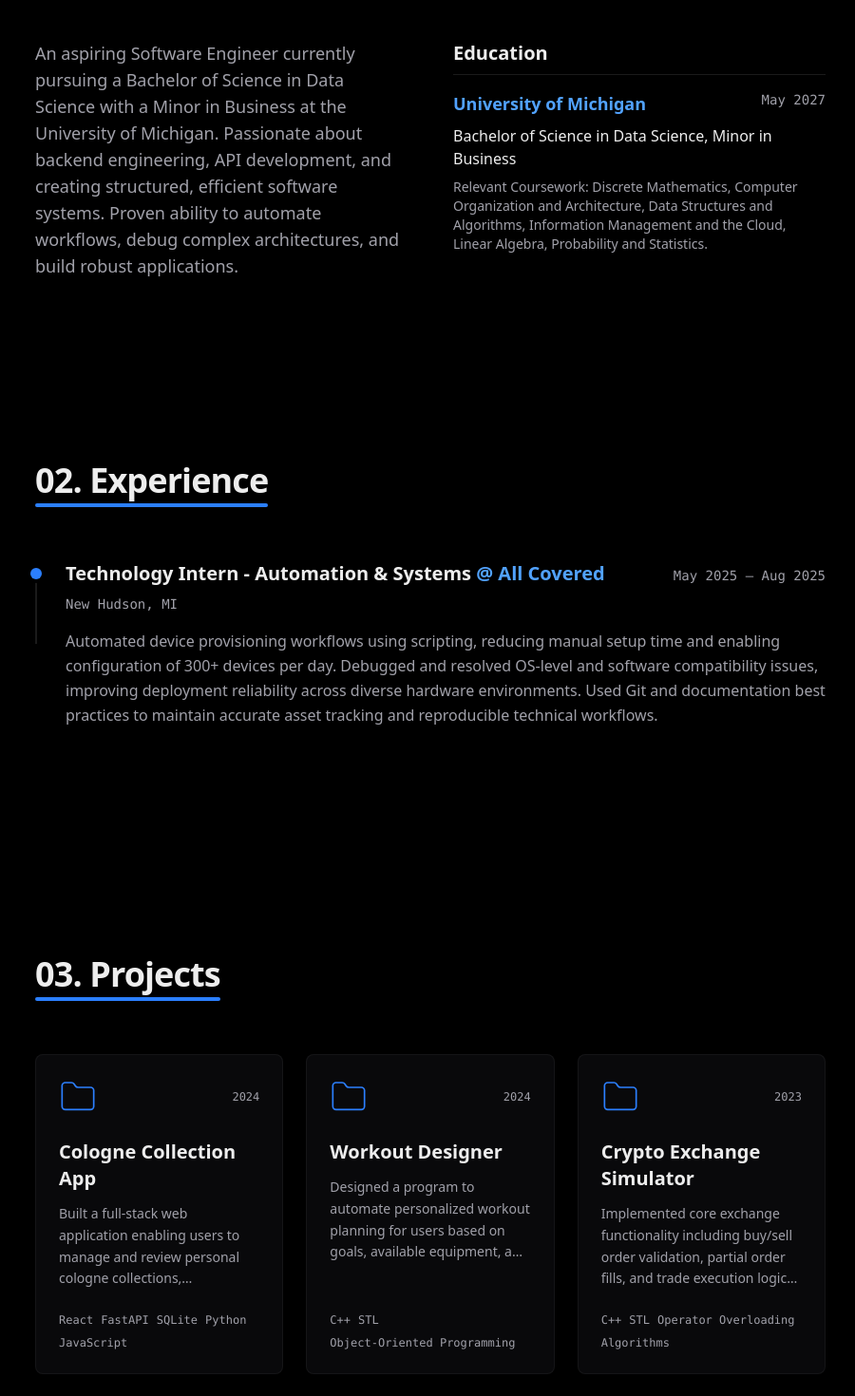
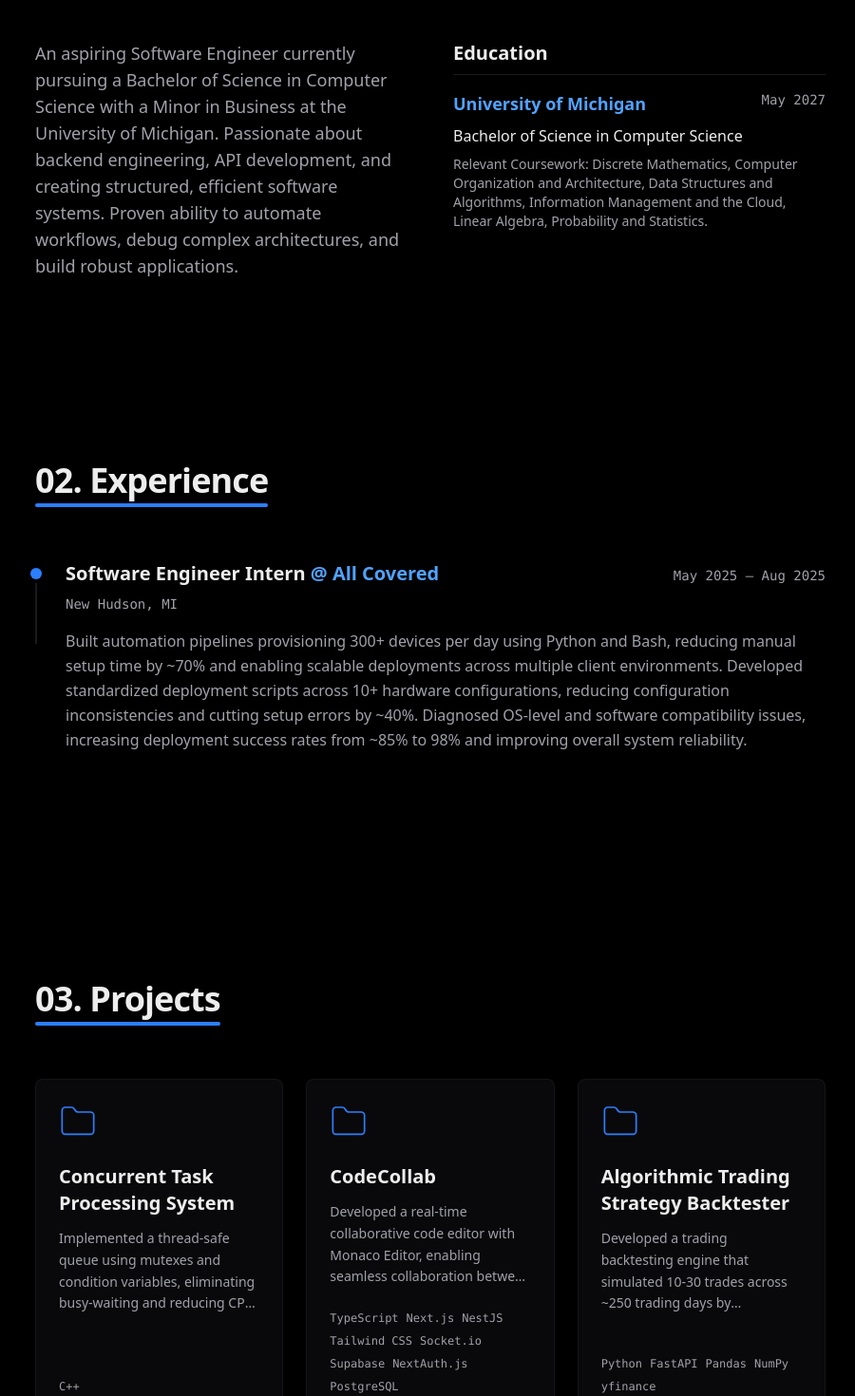
Before and after one commit to ashmityerukola/portfolio, a Next.js app: page / in a window 1280 px wide. Shown: the part 840-2310 px from the top of the page at 95% size, without its empty margins (187-1087 px from the left). Built offline with nearby package versions, Linux system fonts and the light colour scheme.

Commit message:
Update resume data to reflect latest experience and projects

```diff
--- a/src/data/resume.ts
+++ b/src/data/resume.ts
@@ -4,9 +4,9 @@ export const resumeData = {
   location: "East Lansing, MI",
   locationLink: "https://www.google.com/maps/place/East+Lansing,+MI",
   about:
-    "An aspiring Software Engineer currently pursuing a Bachelor of Science in Data Science with a Minor in Business at the University of Michigan. Passionate about backend engineering, API development, and creating structured, efficient software systems. Proven ability to automate workflows, debug complex architectures, and build robust applications.",
+    "An aspiring Software Engineer currently pursuing a Bachelor of Science in Computer Science with a Minor in Business at the University of Michigan. Passionate about backend engineering, API development, and creating structured, efficient software systems. Proven ability to automate workflows, debug complex architectures, and build robust applications.",
   summary:
-    "I am a junior Data Science student at the University of Michigan. My focus lies in systems programming and full-stack development. I have built diverse projects spanning from performant C++ applications to modern web apps using React and FastAPI. In my most recent role as a Technology Intern at All Covered, I automated device provisioning workflows, reducing manual setup time significantly. I'm always eager to learn and tackle complex technical challenges.",
+    "I am a junior Computer Science student at the University of Michigan. My focus lies in systems programming and full-stack development. I have built diverse projects spanning from performant C++ applications to modern web apps using React and Next.js. In my most recent role as a Software Engineer Intern at All Covered, I built automation pipelines for device provisioning, reducing manual setup time significantly. I'm always eager to learn and tackle complex technical challenges.",
   avatarUrl: "",
   personalWebsiteUrl: "https://ashmityerukola.com",
   contact: {
@@ -29,7 +29,7 @@ export const resumeData = {
     {
       school: "University of Michigan",
       href: "https://umich.edu",
-      degree: "Bachelor of Science in Data Science, Minor in Business",
+      degree: "Bachelor of Science in Computer Science",
       logoUrl: "",
       end: "May 2027",
       description: "Relevant Coursework: Discrete Mathematics, Computer Organization and Architecture, Data Structures and Algorithms, Information Management and the Cloud, Linear Algebra, Probability and Statistics.",
@@ -41,71 +41,81 @@ export const resumeData = {
       href: "https://www.allcovered.com/",
       badges: [],
       location: "New Hudson, MI",
-      title: "Technology Intern - Automation & Systems",
+      title: "Software Engineer Intern",
       logoUrl: "",
-      start: "May 2025", // Adjusted to be past contextually based on "my last job was"
+      start: "May 2025",
       end: "Aug 2025",
       description:
-        "Automated device provisioning workflows using scripting, reducing manual setup time and enabling configuration of 300+ devices per day. Debugged and resolved OS-level and software compatibility issues, improving deployment reliability across diverse hardware environments. Used Git and documentation best practices to maintain accurate asset tracking and reproducible technical workflows.",
+        "Built automation pipelines provisioning 300+ devices per day using Python and Bash, reducing manual setup time by ~70% and enabling scalable deployments across multiple client environments. Developed standardized deployment scripts across 10+ hardware configurations, reducing configuration inconsistencies and cutting setup errors by ~40%. Diagnosed OS-level and software compatibility issues, increasing deployment success rates from ~85% to 98% and improving overall system reliability.",
     },
   ],
   skills: [
     "Python",
+    "TypeScript",
+    "Java",
     "C++",
     "C",
-    "Java",
-    "SQL (SQLite)",
+    "SQL",
     "JavaScript",
     "HTML/CSS",
+    "ARM Assembly",
     "React",
+    "Next.js",
     "FastAPI",
+    "NestJS",
+    "NextAuth.js",
     "Git",
     "Linux",
     "Google Cloud Platform",
+    "Supabase",
+    "SQLite",
+    "Pandas",
+    "NumPy",
+    "Socket.io",
+    "Monaco Editor"
   ],
   projects: [
     {
-      title: "Cologne Collection App",
+      title: "Concurrent Task Processing System",
       href: "",
-      dates: "2024",
       active: true,
       description:
-        "Built a full-stack web application enabling users to manage and review personal cologne collections, implementing CRUD functionality to store and retrieve fragrance data. Designed and integrated RESTful API endpoints with SQLite-based persistence, supporting dynamic updates and real-time synchronization between frontend and backend. Debugged frontend-backend integration issues and improved application reliability by testing API endpoints and refining request handling.",
+        "Implemented a thread-safe queue using mutexes and condition variables, eliminating busy-waiting and reducing CPU usage under load by ~25%. Designed a multi-producer, multi-consumer system handling 50+ concurrent threads, improving task throughput and ensuring safe parallel execution. Built concurrent test workloads to validate synchronization behavior, eliminating race conditions and ensuring consistent execution across stress tests.",
       technologies: [
-        "React",
-        "FastAPI",
-        "SQLite",
-        "Python",
-        "JavaScript",
+        "C++",
       ],
       links: [],
     },
     {
-      title: "Workout Designer",
+      title: "CodeCollab",
       href: "",
-      dates: "2024",
       active: true,
       description:
-        "Designed a program to automate personalized workout planning for users based on goals, available equipment, and weekly schedule. Implemented modular classes and leveraged STL containers to handle dynamic user input, generate workout splits, and map exercises to muscle groups. Delivered a fully functional C++ application that outputs structured daily workout routines, demonstrating algorithmic problem-solving and scalable object-oriented design.",
+        "Developed a real-time collaborative code editor with Monaco Editor, enabling seamless collaboration between developers. Built a robust backend with NestJS and PostgreSQL, handling 1,000+ active sessions and ensuring real-time synchronization. Reduced collaboration delays by 30% by integrating Socket.io for real-time data syncing.",
       technologies: [
-        "C++",
-        "STL",
-        "Object-Oriented Programming",
+        "TypeScript",
+        "Next.js",
+        "NestJS",
+        "Tailwind CSS",
+        "Socket.io",
+        "Supabase",
+        "NextAuth.js",
+        "PostgreSQL"
       ],
       links: [],
     },
     {
-      title: "Crypto Exchange Simulator",
+      title: "Algorithmic Trading Strategy Backtester",
       href: "",
-      dates: "2023",
       active: true,
       description:
-        "Implemented core exchange functionality including buy/sell order validation, partial order fills, and trade execution logic within a simulated crypto market. Used C++ STL containers (map, vector) to manage user portfolios, open orders, filled orders, and trade history. Developed object-oriented classes (Exchange, UserAccount) to model user balances, order placement, and asset transfers. Practiced separation of interface and implementation using header/source files.",
+        "Developed a trading backtesting engine that simulated 10-30 trades across ~250 trading days by implementing moving-average crossover logic and portfolio simulation in Python, generating actionable performance insights. Evaluated strategy effectiveness as measured by Sharpe ratio (~0.8-1.5), drawdown (~5-15%), and return vs. benchmark by designing vectorized financial computations and exposing results through a FastAPI-based API for configurable analysis.",
       technologies: [
-        "C++",
-        "STL",
-        "Operator Overloading",
-        "Algorithms",
+        "Python",
+        "FastAPI",
+        "Pandas",
+        "NumPy",
+        "yfinance"
       ],
       links: [],
     },
```
